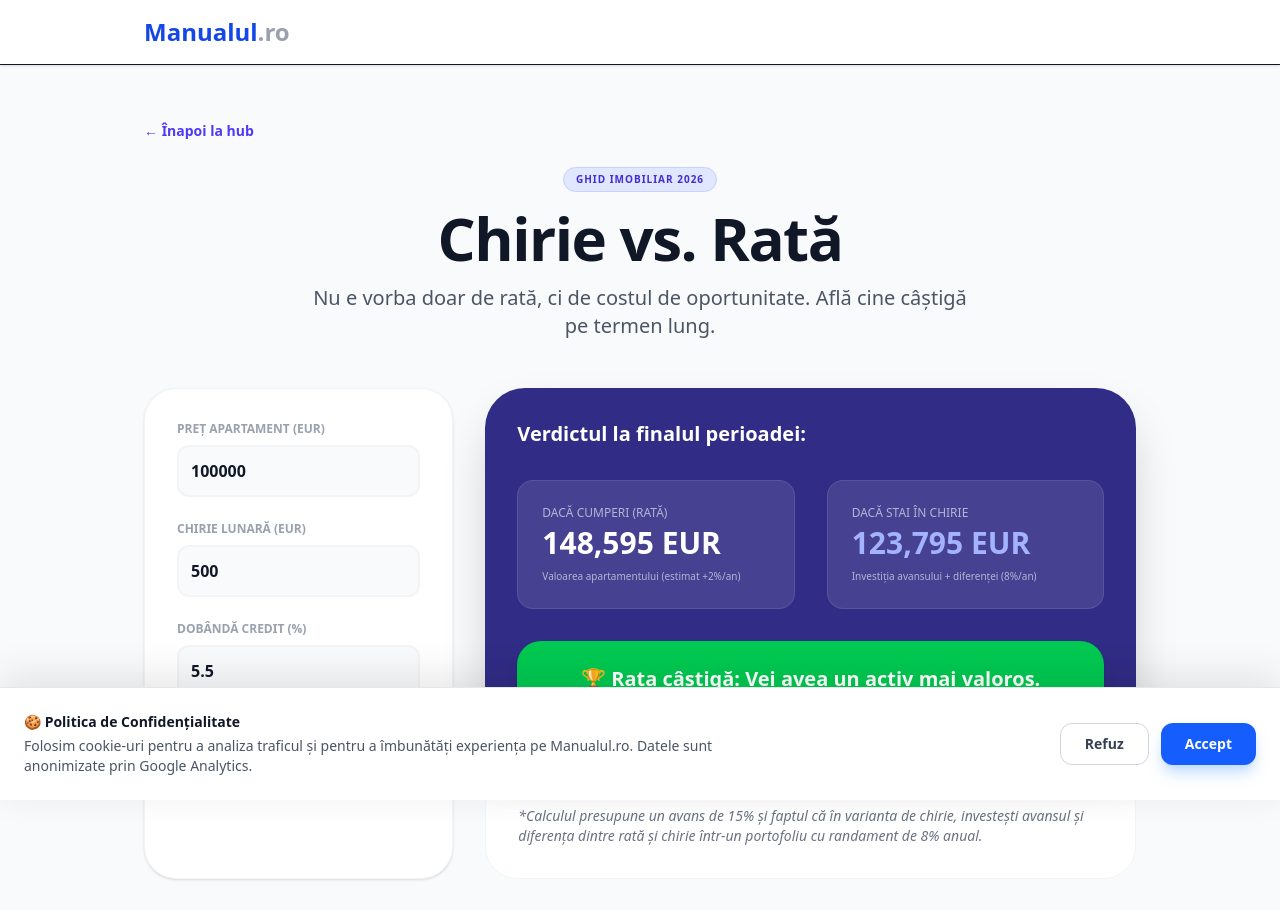
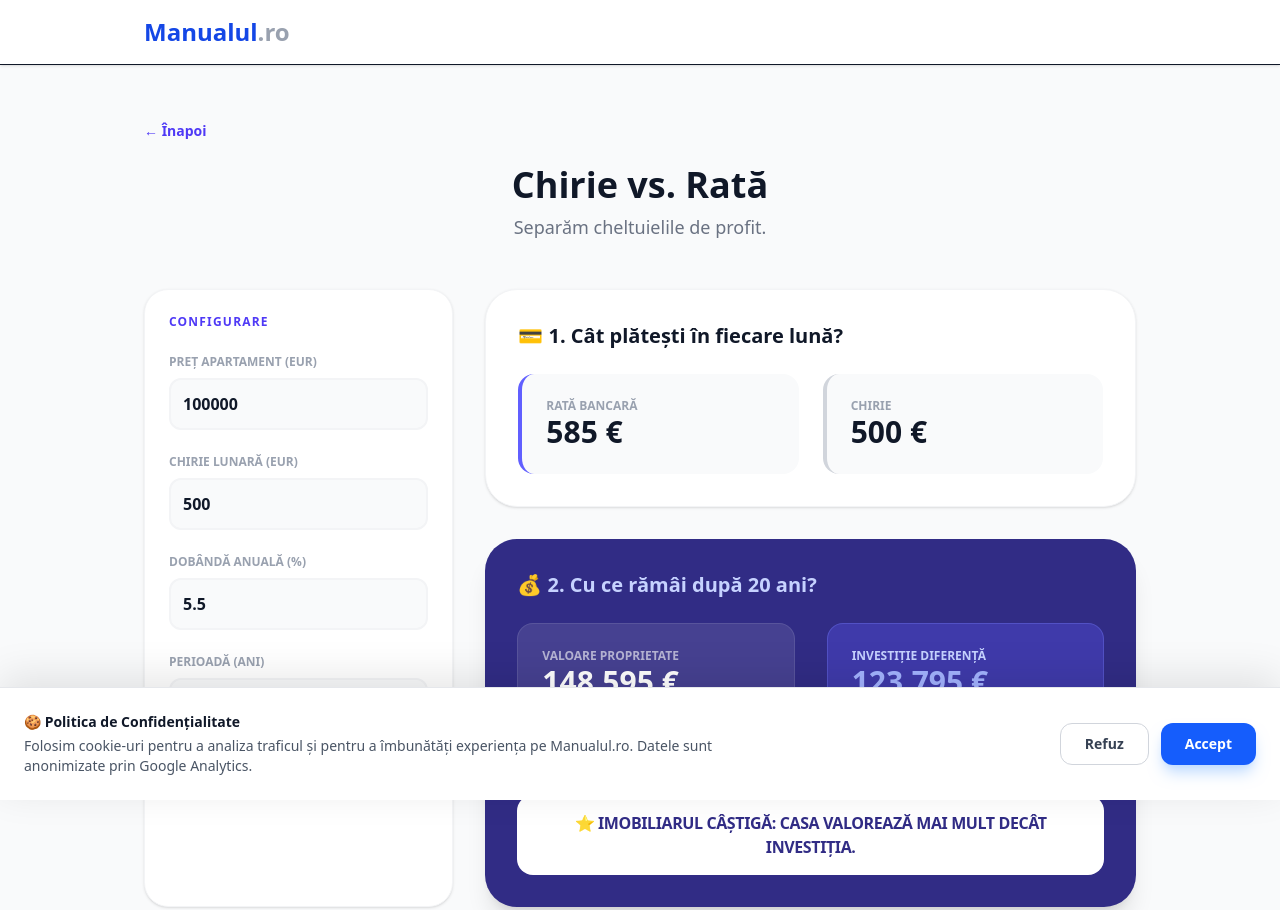
Before and after one commit to cybered01/manualul-hub, an Astro site: page /imobiliare in a window 1280 px wide. Shown: the top 910 px of the page. Built offline with nearby package versions, Linux system fonts and the light colour scheme; Astro itself is replaced by a stand-in of ours.

Commit message:
Update index.astro

```diff
--- a/src/pages/imobiliare/index.astro
+++ b/src/pages/imobiliare/index.astro
@@ -1,136 +1,128 @@
 ---
 import Layout from '../../layouts/Layout.astro';
-
-// SEO & AI Data
-const pageTitle = "Chirie vs. Rată: Ce alegi în 2026?";
-const pageDesc = "Simulator complex imobiliar. Compară costul unei rate bancare cu cel al chiriei și află care este decizia financiară corectă pentru tine.";
 ---
 
-<script type="application/ld+json" is:inline>
-{
-  "@context": "https://schema.org",
-  "@type": "WebApplication",
-  "name": "Calculator Chirie vs Rată Manualul.ro",
-  "url": "https://manualul.ro/imobiliare",
-  "description": "Calculator financiar pentru compararea achiziției unui imobil prin credit versus închiriere și investiția diferenței.",
-  "applicationCategory": "FinanceApplication",
-  "operatingSystem": "Any"
-}
-</script>
-
-<Layout title={pageTitle} description={pageDesc}>
+<Layout title="Chirie vs. Rată | Manualul.ro" description="Compară direct costul lunar și profitul pe termen lung între chirie și rată.">
     <main class="max-w-5xl mx-auto px-4 pb-32">
         <nav class="py-6">
-            <a href="/" class="text-sm font-bold text-indigo-600 hover:underline flex items-center gap-2">
-                ← Înapoi la hub
-            </a>
+            <a href="/" class="text-sm font-bold text-indigo-600 hover:underline flex items-center gap-2">← Înapoi</a>
         </nav>
 
         <header class="mb-12 text-center">
-            <span class="px-3 py-1 bg-indigo-100 text-indigo-700 rounded-full text-[10px] font-black uppercase tracking-widest border border-indigo-200 mb-4 inline-block">
-                Ghid Imobiliar 2026
-            </span>
-            <h1 class="text-4xl md:text-6xl font-black text-gray-900 mb-4 tracking-tight">
-                Chirie vs. Rată
-            </h1>
-            <p class="text-xl text-gray-600 max-w-2xl mx-auto">
-                Nu e vorba doar de rată, ci de costul de oportunitate. Află cine câștigă pe termen lung.
-            </p>
+            <h1 class="text-4xl font-black text-gray-900 mb-2">Chirie vs. Rată</h1>
+            <p class="text-gray-500 font-medium text-lg">Separăm cheltuielile de profit.</p>
         </header>
 
-        <div class="grid grid-cols-1 lg:grid-cols-3 gap-8">
-            <div class="lg:col-span-1 space-y-6 bg-white p-8 rounded-[32px] border border-gray-100 shadow-sm">
+        <div class="grid grid-cols-1 lg:grid-cols-12 gap-8">
+            <div class="lg:col-span-4 space-y-6 bg-white p-6 rounded-3xl border border-gray-100 shadow-sm">
+                <h3 class="font-black uppercase text-xs tracking-widest text-indigo-600">Configurare</h3>
                 <div>
-                    <label class="block text-xs font-black uppercase text-gray-400 mb-2">Preț Apartament (EUR)</label>
-                    <input type="number" id="pretApartament" value="100000" class="w-full bg-gray-50 border-2 border-gray-100 rounded-xl p-3 font-bold focus:border-indigo-500 outline-none transition-all">
+                    <label class="block text-xs font-bold text-gray-400 mb-2 uppercase">Preț Apartament (EUR)</label>
+                    <input type="number" id="pret" value="100000" class="w-full bg-gray-50 border-2 border-gray-100 rounded-xl p-3 font-black outline-none focus:border-indigo-500">
                 </div>
                 <div>
-                    <label class="block text-xs font-black uppercase text-gray-400 mb-2">Chirie Lunară (EUR)</label>
-                    <input type="number" id="chirieLuna" value="500" class="w-full bg-gray-50 border-2 border-gray-100 rounded-xl p-3 font-bold focus:border-indigo-500 outline-none transition-all">
+                    <label class="block text-xs font-bold text-gray-400 mb-2 uppercase">Chirie Lunară (EUR)</label>
+                    <input type="number" id="chirie" value="500" class="w-full bg-gray-50 border-2 border-gray-100 rounded-xl p-3 font-black outline-none focus:border-indigo-500">
                 </div>
                 <div>
-                    <label class="block text-xs font-black uppercase text-gray-400 mb-2">Dobândă Credit (%)</label>
-                    <input type="number" id="dobandaAn" value="5.5" step="0.1" class="w-full bg-gray-50 border-2 border-gray-100 rounded-xl p-3 font-bold focus:border-indigo-500 outline-none transition-all">
+                    <label class="block text-xs font-bold text-gray-400 mb-2 uppercase">Dobândă Anuală (%)</label>
+                    <input type="number" id="dobanda" value="5.5" step="0.1" class="w-full bg-gray-50 border-2 border-gray-100 rounded-xl p-3 font-black outline-none focus:border-indigo-500">
                 </div>
                 <div>
-                    <label class="block text-xs font-black uppercase text-gray-400 mb-2">Perioadă (Ani)</label>
-                    <input type="number" id="aniSimulare" value="20" class="w-full bg-gray-50 border-2 border-gray-100 rounded-xl p-3 font-bold focus:border-indigo-500 outline-none transition-all">
+                    <label class="block text-xs font-bold text-gray-400 mb-2 uppercase">Perioadă (Ani)</label>
+                    <input type="number" id="ani" value="20" class="w-full bg-gray-50 border-2 border-gray-100 rounded-xl p-3 font-black outline-none focus:border-indigo-500">
                 </div>
             </div>
 
-            <div class="lg:col-span-2 space-y-6">
-                <div class="bg-indigo-900 text-white p-8 rounded-[40px] shadow-2xl relative overflow-hidden">
-                    <div class="relative z-10">
-                        <h2 class="text-xl font-bold mb-8">Verdictul la finalul perioadei:</h2>
+            <div class="lg:col-span-8 space-y-8">
 
-                        <div class="grid grid-cols-1 md:grid-cols-2 gap-8">
+                <section class="bg-white rounded-[32px] border border-gray-100 p-8 shadow-sm">
+                    <h2 class="text-xl font-black mb-6 flex items-center gap-2">💳 1. Cât plătești în fiecare lună?</h2>
+                    <div class="grid grid-cols-1 md:grid-cols-2 gap-6">
+                        <div class="p-6 bg-gray-50 rounded-2xl border-l-4 border-indigo-500">
+                            <p class="text-xs font-bold text-gray-400 uppercase">Rată Bancară</p>
+                            <p id="resRata" class="text-3xl font-black text-gray-900">0 EUR</p>
+                        </div>
+                        <div class="p-6 bg-gray-50 rounded-2xl border-l-4 border-gray-300">
+                            <p class="text-xs font-bold text-gray-400 uppercase">Chirie</p>
+                            <p id="resChirie" class="text-3xl font-black text-gray-900">0 EUR</p>
+                        </div>
+                    </div>
+                </section>
+
+                <section class="bg-indigo-900 text-white rounded-[32px] p-8 shadow-xl relative overflow-hidden">
+                    <h2 class="text-xl font-black mb-6 relative z-10 text-indigo-200">💰 2. Cu ce rămâi după <span class="dispAni">20</span> ani?</h2>
+
+                    <div class="grid grid-cols-1 md:grid-cols-2 gap-8 relative z-10">
+                        <div class="space-y-4">
                             <div class="bg-white/10 p-6 rounded-2xl border border-white/10">
-                                <p class="text-xs uppercase opacity-60 mb-1">Dacă Cumperi (Rată)</p>
-                                <p id="totalRata" class="text-3xl font-black">0 EUR</p>
-                                <p class="text-[10px] opacity-60 mt-2">Valoarea apartamentului (estimat +2%/an)</p>
-                            </div>
-                            <div class="bg-white/10 p-6 rounded-2xl border border-white/10">
-                                <p class="text-xs uppercase opacity-60 mb-1">Dacă Stai în Chirie</p>
-                                <p id="totalChirie" class="text-3xl font-black text-indigo-300">0 EUR</p>
-                                <p class="text-[10px] opacity-60 mt-2">Investiția avansului + diferenței (8%/an)</p>
+                                <p class="text-xs font-bold uppercase opacity-60">Valoare Proprietate</p>
+                                <p id="resCasa" class="text-3xl font-black text-white">0 EUR</p>
+                                <p class="text-[10px] mt-2 opacity-50 italic">Calculat la o creștere de 2% / an a pieței.</p>
                             </div>
                         </div>
 
-                        <div id="verdictBox" class="mt-8 p-6 rounded-3xl bg-indigo-500 text-center font-black text-xl">
-                            Analizăm datele...
+                        <div class="space-y-4">
+                            <div class="bg-indigo-500/30 p-6 rounded-2xl border border-indigo-400/30">
+                                <p class="text-xs font-bold uppercase text-indigo-200">Investiție Diferență</p>
+                                <p id="resInvest" class="text-3xl font-black text-indigo-300">0 EUR</p>
+                                <p class="text-[10px] mt-2 text-indigo-200/60 italic">Dacă investești avansul + diferența (Rată-Chirie) la un randament de 8% / an.</p>
+                            </div>
                         </div>
                     </div>
-                </div>
 
-                <div class="bg-white p-8 rounded-[32px] border border-gray-100 text-sm text-gray-500 italic">
-                    *Calculul presupune un avans de 15% și faptul că în varianta de chirie, investești avansul și diferența dintre rată și chirie într-un portofoliu cu randament de 8% anual.
-                </div>
+                    <div id="verdict" class="mt-8 p-4 bg-white text-indigo-900 rounded-2xl text-center font-black uppercase tracking-tight relative z-10">
+                        Calculăm...
+                    </div>
+                </section>
+
             </div>
         </div>
     </main>
 
     <script is:inline>
         function calculate() {
-            const pret = parseFloat(document.getElementById('pretApartament').value) || 0;
-            const chirie = parseFloat(document.getElementById('chirieLuna').value) || 0;
-            const dobanda = (parseFloat(document.getElementById('dobandaAn').value) || 0) / 100 / 12;
-            const ani = parseInt(document.getElementById('aniSimulare').value) || 1;
+            const pret = parseFloat(document.getElementById('pret').value) || 0;
+            const chirie = parseFloat(document.getElementById('chirie').value) || 0;
+            const dobandaAn = (parseFloat(document.getElementById('dobanda').value) || 0) / 100 / 12;
+            const ani = parseInt(document.getElementById('ani').value) || 1;
             const luni = ani * 12;
 
             const avans = pret * 0.15;
             const sumaCredit = pret - avans;
 
-            // Calcul Rată (Anuitate)
-            const rata = (dobanda === 0) ? sumaCredit / luni : sumaCredit * (dobanda * Math.pow(1 + dobanda, luni)) / (Math.pow(1 + dobanda, luni) - 1);
+            // 1. Calcul Rata
+            const rata = sumaCredit * (dobandaAn * Math.pow(1 + dobandaAn, luni)) / (Math.pow(1 + dobandaAn, luni) - 1);
 
-            // Varianta Cumpărare: Valoarea casei după X ani (apreciere 2%/an)
-            const valoareCasaFinala = pret * Math.pow(1 + 0.02, ani);
+            // 2. Proiecție Proprietate (2% apreciere/an)
+            const valoareCasa = pret * Math.pow(1 + 0.02, ani);
 
-            // Varianta Chirie: Investiția avansului + diferenței de rată (8%/an = 0.66%/lună)
+            // 3. Proiecție Investiție (8% randament/an = 0.66%/lună)
             const rInv = 0.08 / 12;
             let totalInvestit = avans * Math.pow(1 + rInv, luni);
-            const diferentaLunara = rata - chirie;
+            const diferenta = rata - chirie;
 
-            if (diferentaLunara > 0) {
-                totalInvestit += diferentaLunara * (Math.pow(1 + rInv, luni) - 1) / rInv;
+            if (diferenta > 0) {
+                // Dacă rata e mai mare, investim diferența care altfel s-ar fi dus la bancă
+                totalInvestit += diferenta * (Math.pow(1 + rInv, luni) - 1) / rInv;
             }
 
-            // Update UI
-            document.getElementById('totalRata').innerText = Math.round(valoareCasaFinala).toLocaleString() + " EUR";
-            document.getElementById('totalChirie').innerText = Math.round(totalInvestit).toLocaleString() + " EUR";
+            // UI Update
+            document.getElementById('resRata').innerText = Math.round(rata).toLocaleString() + " €";
+            document.getElementById('resChirie').innerText = Math.round(chirie).toLocaleString() + " €";
+            document.getElementById('resCasa').innerText = Math.round(valoareCasa).toLocaleString() + " €";
+            document.getElementById('resInvest').innerText = Math.round(totalInvestit).toLocaleString() + " €";
+            document.querySelectorAll('.dispAni').forEach(el => el.innerText = ani);
 
-            const vBox = document.getElementById('verdictBox');
-            if (valoareCasaFinala > totalInvestit) {
-                vBox.innerText = "🏆 Rata câștigă: Vei avea un activ mai valoros.";
-                vBox.className = "mt-8 p-6 rounded-3xl bg-green-500 text-white text-center font-black text-xl shadow-lg";
+            const v = document.getElementById('verdict');
+            if(valoareCasa > totalInvestit) {
+                v.innerText = "⭐ Imobiliarul Câștigă: Casa valorează mai mult decât investiția.";
             } else {
-                vBox.innerText = "🏆 Chiria câștigă: Investițiile tale vor depăși valoarea casei.";
-                vBox.className = "mt-8 p-6 rounded-3xl bg-blue-500 text-white text-center font-black text-xl shadow-lg";
+                v.innerText = "📈 Investiția Câștigă: Ai mai mulți bani dacă stai în chirie și investești.";
             }
         }
 
-        const inputs = ['pretApartament', 'chirieLuna', 'dobandaAn', 'aniSimulare'];
-        inputs.forEach(id => document.getElementById(id).addEventListener('input', calculate));
+        ['pret', 'chirie', 'dobanda', 'ani'].forEach(id => document.getElementById(id).addEventListener('input', calculate));
         calculate();
     </script>
 </Layout>
```
